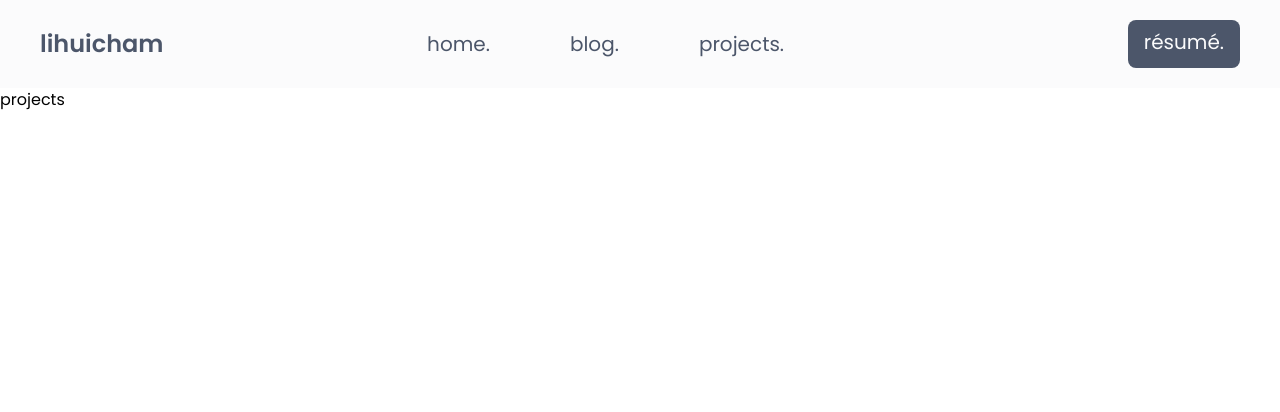
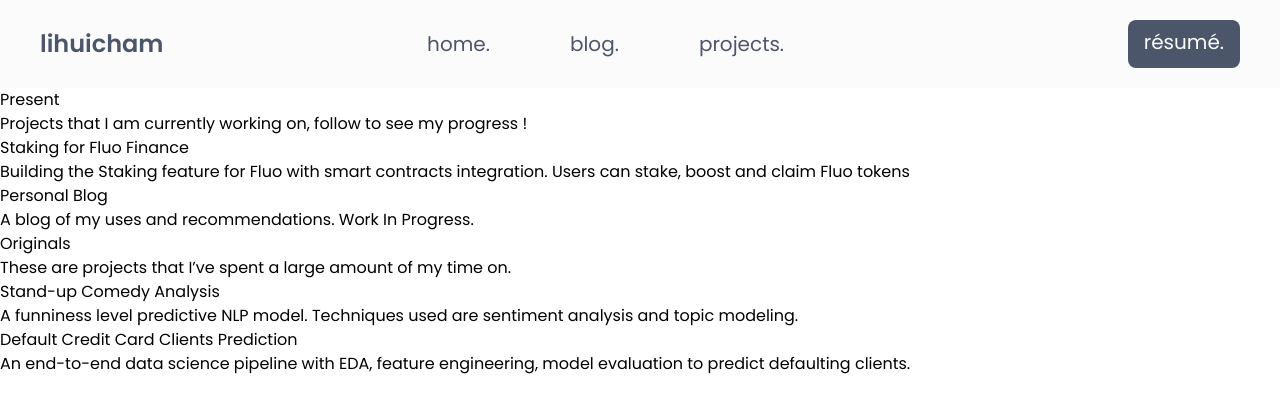
Before and after one commit to lihuicham/lihuicham.com-v2, a Next.js app: page /projects in a window 1280 px wide. Shown: the top 412 px of the page. Built offline with nearby package versions, Linux system fonts and the light colour scheme.

Commit message:
feat : add project code

```diff
--- /dev/null
+++ b/src/pages/projects/Project.tsx
@@ -0,0 +1,36 @@
+import React from "react"
+
+export interface ProjectSectionDetails {
+  title: string
+  subtitle: string
+  data: ProjectData[]
+}
+
+export interface ProjectData {
+  title: string
+  description: string
+}
+
+export const DataComponent: React.FC<ProjectData> = ({ title, description }) => {
+  return (
+    <div>
+      <div>{title}</div>
+      <div>{description}</div>
+    </div>
+  )
+}
+
+export const Project = (props: ProjectSectionDetails) => {
+  const { title, subtitle, data } = props
+  return (
+    <div>
+      <div>
+        <div>{title}</div>
+        <div>{subtitle}</div>
+      </div>
+      <div>
+        {data.map((e, index) => <DataComponent {...e} key={index}/>)}
+      </div>
+    </div>
+  )
+}
--- a/src/pages/projects/index.tsx
+++ b/src/pages/projects/index.tsx
@@ -1,7 +1,49 @@
+import { Project, ProjectSectionDetails, ProjectData, DataComponent } from "./Project"
+
+const presentProjectsData: ProjectData[] = [
+  {
+    title: 'Staking for Fluo Finance',
+    description: 'Building the Staking feature for Fluo with smart contracts integration. Users can stake, boost and claim Fluo tokens',
+  },
+  {
+    title: 'Personal Blog',
+    description: 'A blog of my uses and recommendations. Work In Progress.'
+  }
+]
+
+const originalsProjectsData: ProjectData[] = [
+  {
+    title: 'Stand-up Comedy Analysis',
+    description: 'A funniness level predictive NLP model. Techniques used are sentiment analysis and topic modeling.',
+  },
+  {
+    title: 'Default Credit Card Clients Prediction',
+    description: 'An end-to-end data science pipeline with EDA, feature engineering, model evaluation to predict defaulting clients.',
+  },
+]
+
+const projectSectionsArr: ProjectSectionDetails[] = [
+  {
+    title: 'Present',
+    subtitle: 'Projects that I am currently working on, follow to see my progress !',
+    data: presentProjectsData
+  },
+  {
+    title: 'Originals',
+    subtitle: 'These are projects that I’ve spent a large amount of my time on.',
+    data: originalsProjectsData
+  },
+  // {
+  //   title: 'Experiments',
+  //   subtitle: 'Here are my archived experiments and small projects',
+  //   data: presentProjectsData
+  // },
+]
+
 export default function Projects() {
   return (
     <div>
-      projects
+      { projectSectionsArr.map((project, index) => <Project {...project} key={index}/>) }
     </div>
   )
 }
```
